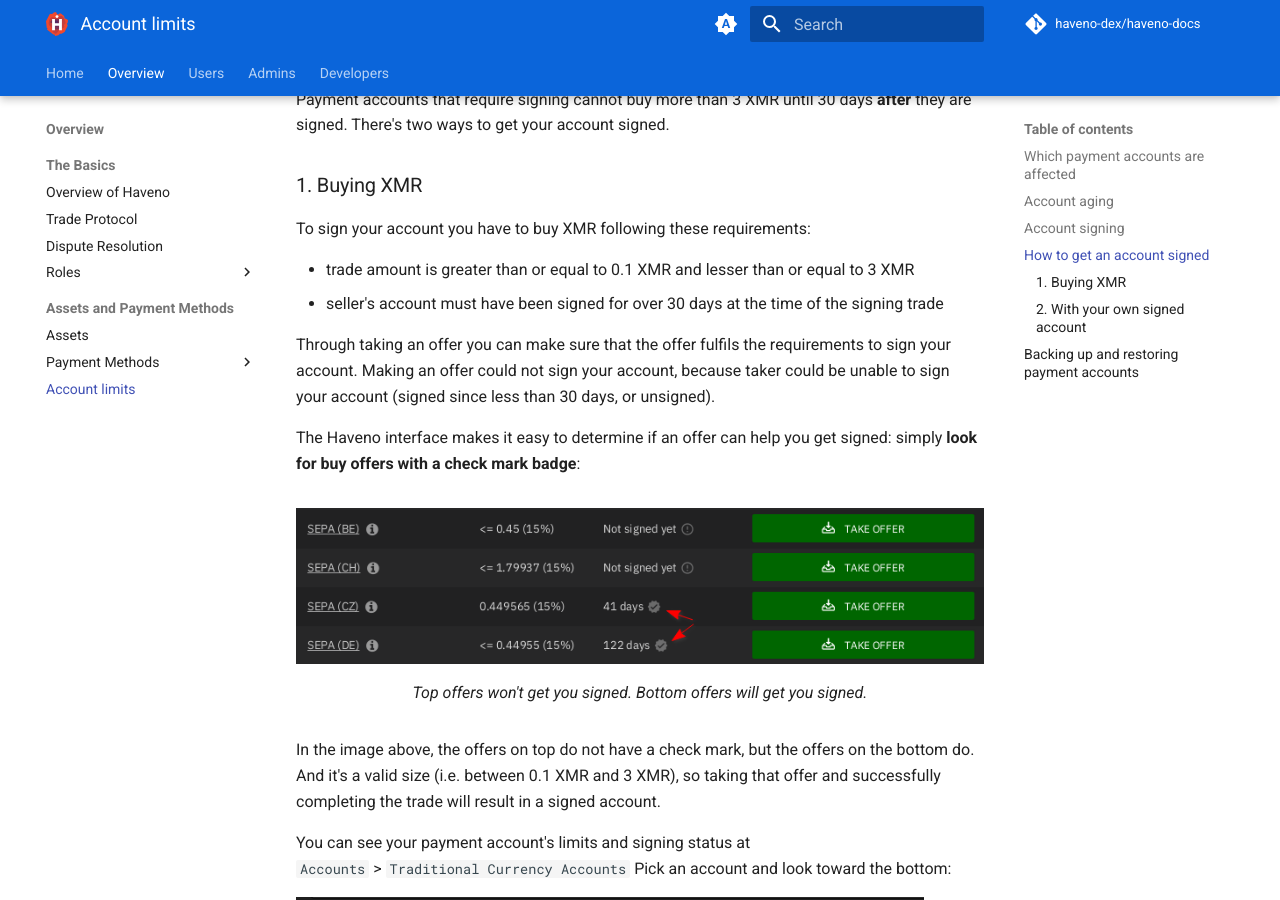
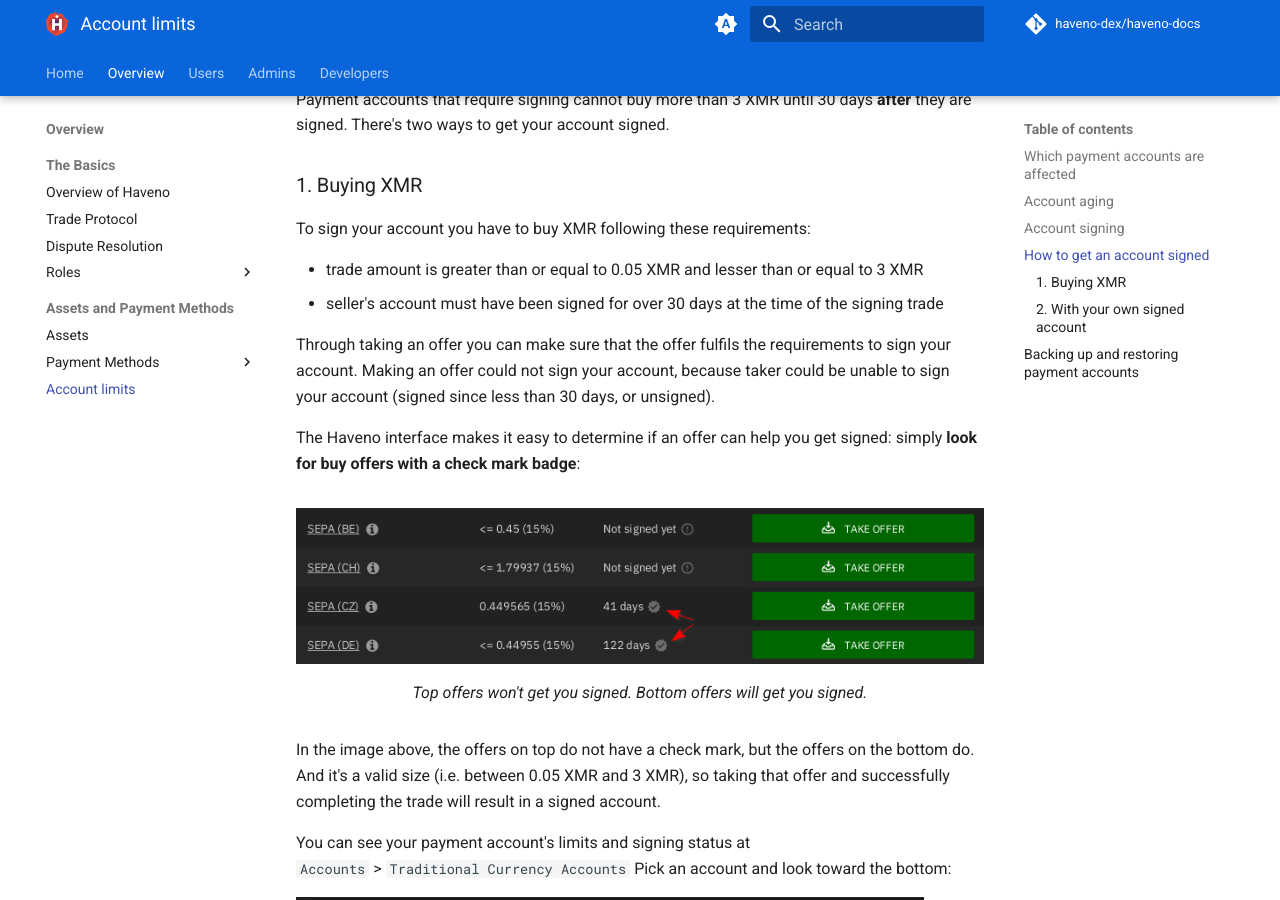
Before and after one commit to haveno-dex/haveno-docs, an MkDocs documentation site: the page built from docs/overview/account_limits.md, in a window 1280 px wide and 900 px high, scrolled down 3030 px. Built offline with MkDocs 1.6.1 and Material for MkDocs 9.7.7, drawn with Linux system fonts in a browser that asks for light colours; plug-ins that fetch from the network failed and are left out; comment, search, counter and statistics services are not loaded; the version menu is left out.

Commit message:
update minimum trade limit to 0.05 XMR (#86)

```diff
--- a/docs/overview/account_limits.md
+++ b/docs/overview/account_limits.md
@@ -78,7 +78,7 @@
 
 To sign your account you have to buy XMR following these requirements:
 
-- trade amount is greater than or equal to 0.1 XMR and lesser than or equal to 3 XMR
+- trade amount is greater than or equal to 0.05 XMR and lesser than or equal to 3 XMR
 - seller's account must have been signed for over 30 days at the time of the signing trade
 
 Through taking an offer you can make sure that the offer fulfils the requirements to sign your account. Making an offer could not sign your account, because taker could be unable to sign your account (signed since less than 30 days, or unsigned).
@@ -90,7 +90,7 @@
 Top offers won't get you signed. Bottom offers will get you signed.
 ///
 
-In the image above, the offers on top do not have a check mark, but the offers on the bottom do. And it's a valid size (i.e. between 0.1 XMR and 3 XMR), so taking that offer and successfully completing the trade will result in a signed account.
+In the image above, the offers on top do not have a check mark, but the offers on the bottom do. And it's a valid size (i.e. between 0.05 XMR and 3 XMR), so taking that offer and successfully completing the trade will result in a signed account.
 
 You can see your payment account's limits and signing status at <br>
 `Accounts` > `Traditional Currency Accounts` Pick an account and look toward the bottom:
```
